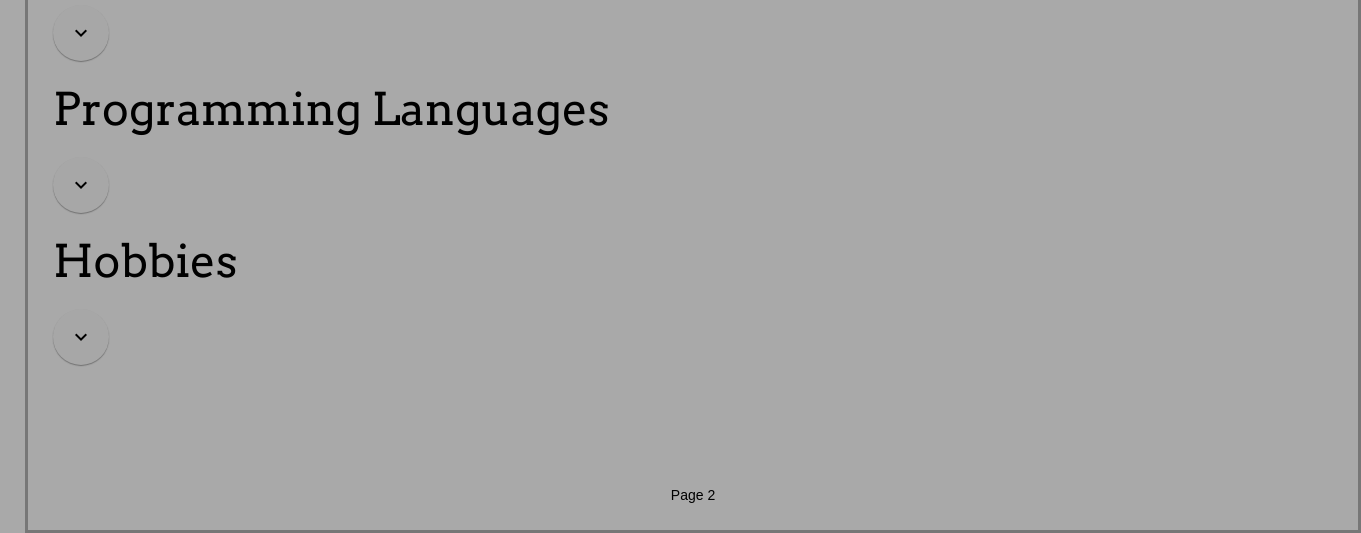
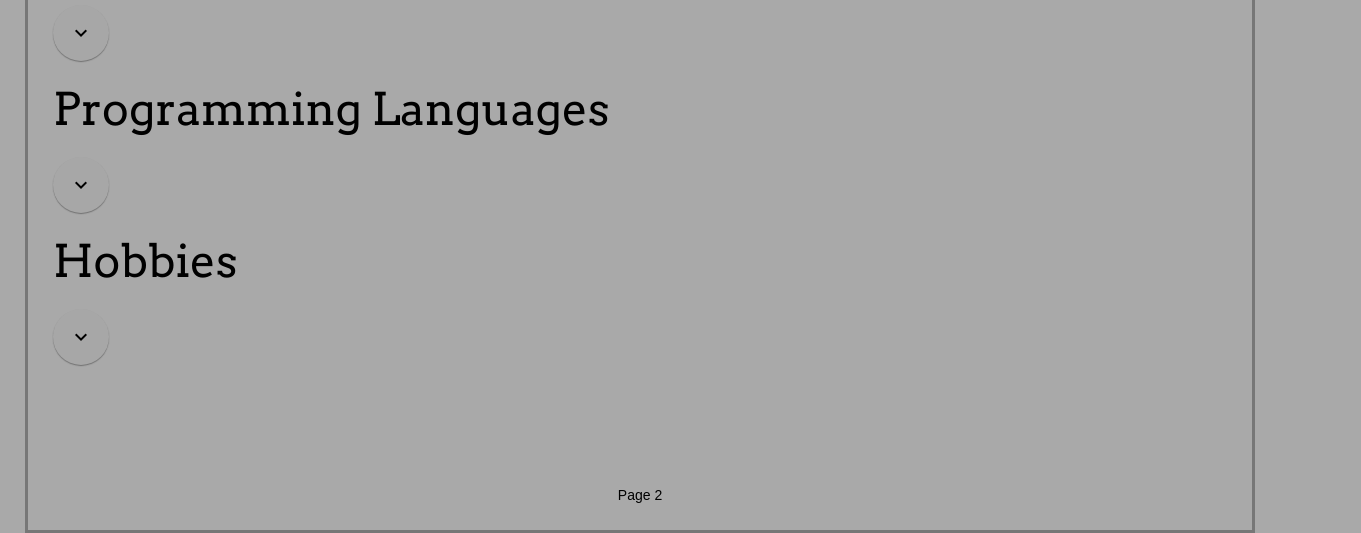
Before and after one commit to sonu-sai/My_Portfolio, a plain HTML site: page index.html in a window 1280 px wide. Shown: the part 668-1201 px from the top of the page, 1361 px wide, since content can reach past the window. Drawn offline with nearby package versions, Linux system fonts and the light colour scheme.

Commit message:
solved border issue

```diff
--- a/index.html
+++ b/index.html
@@ -19,9 +19,9 @@
   </head>
 
 
-  <body  class="withBorder">
+  <body >
 
-    <main>
+    <div class="withBorder">
 
     <button class="switchMode" id="darkMode" >Dark Mode</button>
     <button class="switchMode" id="lightMode">Light Mode</button>
@@ -108,7 +108,7 @@
     </div>
     <a class="pageLink" href="page2.html">Page 2</a>
 
-  </main>
+  </div>
   <script src="script.js" ></script>
     <script>
     document
--- a/style.css
+++ b/style.css
@@ -76,4 +76,5 @@ p {
   border: 3px solid #777777;
   padding: 25px;
   margin: 25px;
+  box-sizing: border-box;
 }
```
Also changed, not shown: page2.html (+3 -3 lines).
